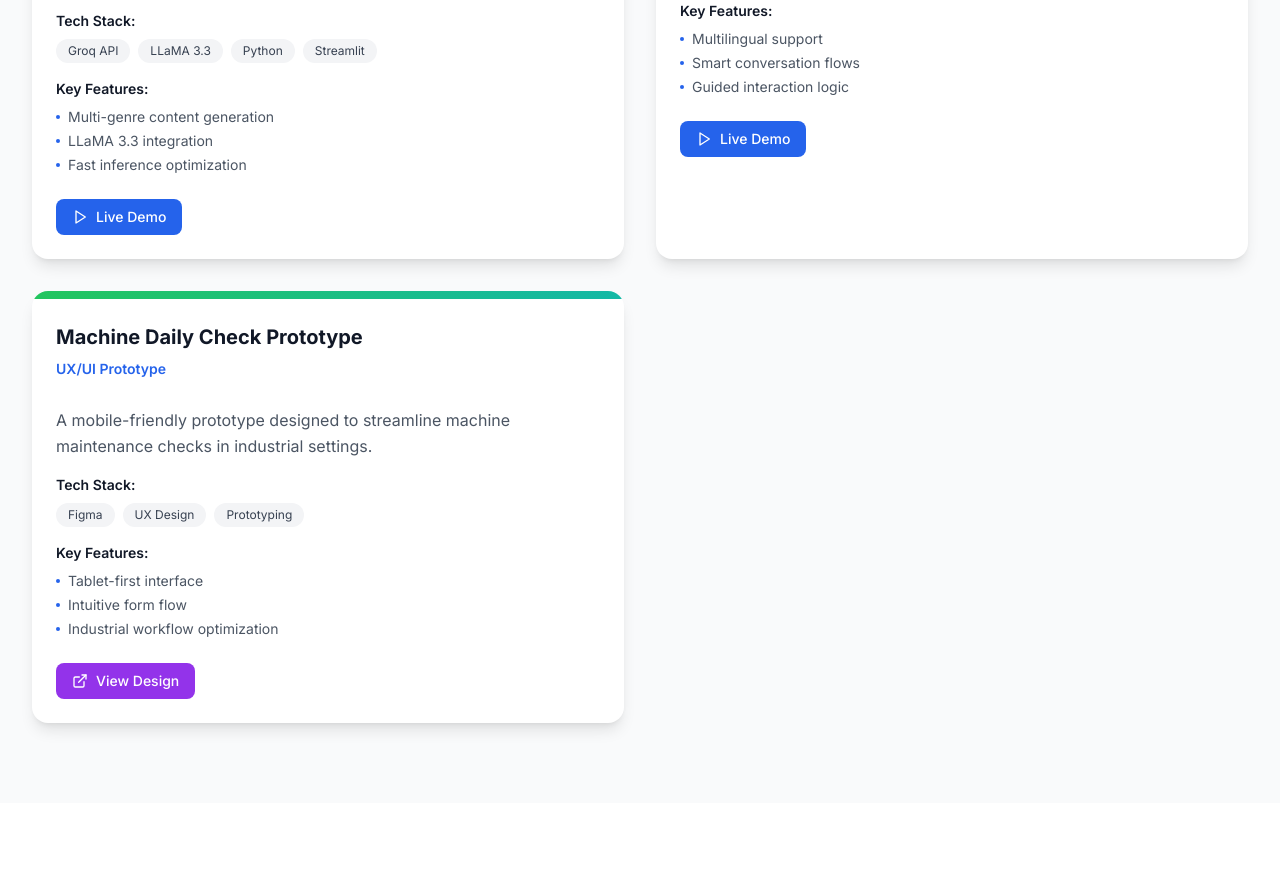
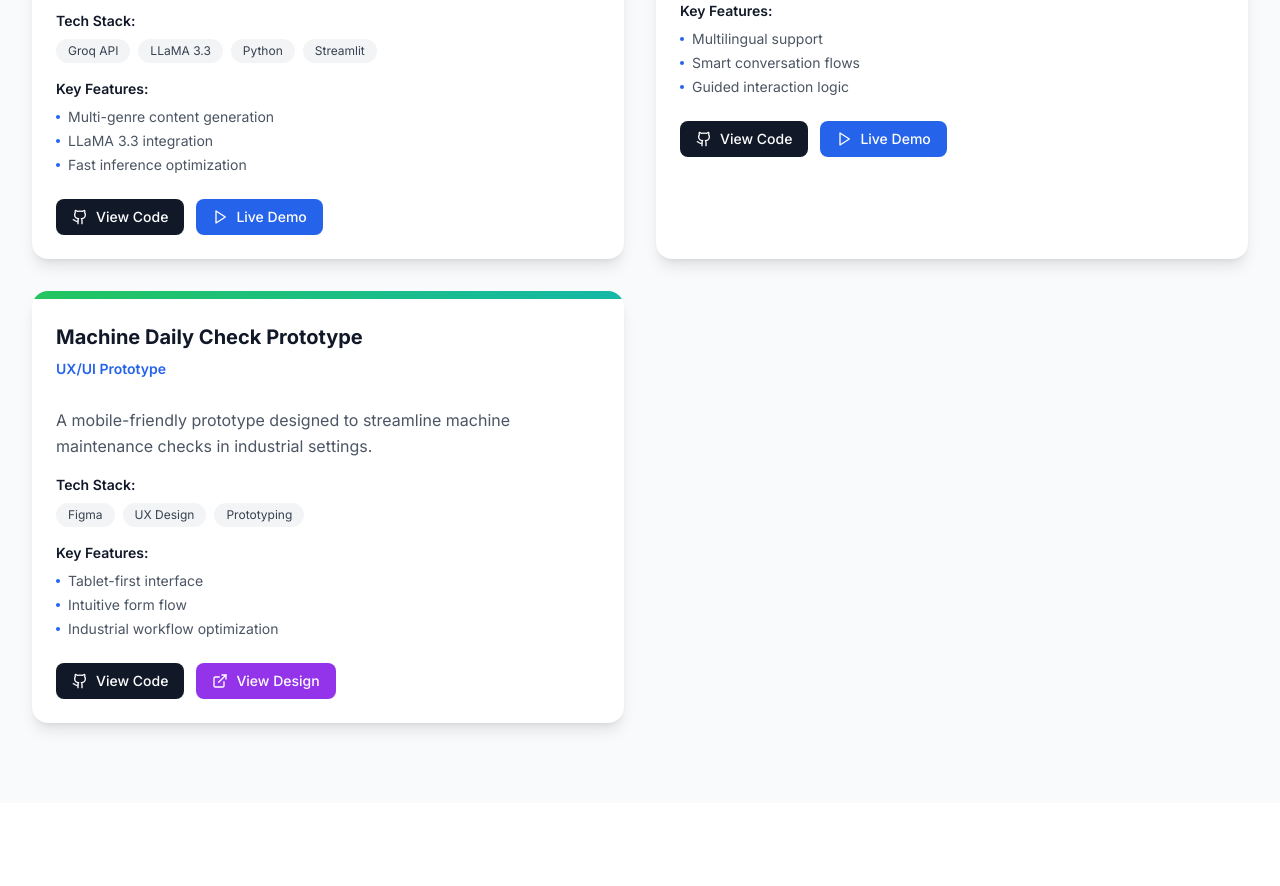
Before and after one commit to Sanelise01/sanelise-portfolio, a React (Vite) app: page / in a window 1280 px wide. Shown: the part 4320-5206 px from the top of the page. Built offline with nearby package versions, Linux system fonts and the light colour scheme.

Commit message:
Add GitHub links to all projects
Added GitHub repository links to all projects in the projects section.

```diff
--- a/src/components/Projects.tsx
+++ b/src/components/Projects.tsx
@@ -1,4 +1,3 @@
-
 import React from 'react';
 import { Github, ExternalLink, Play } from 'lucide-react';
 
@@ -30,6 +29,7 @@ const Projects = () => {
       description: "A next-generation AI-driven creative writing tool designed to assist users in generating high-quality poems, stories, and literary prompts across a variety of styles, tones, and genres. Powered by Groq API and LLaMA 3.3 70B Versatile model for blazing-fast inference and rich, human-like text generation.",
       techStack: ["Groq API", "LLaMA 3.3", "Python", "Streamlit"],
       highlights: ["Multi-genre content generation", "LLaMA 3.3 integration", "Fast inference optimization"],
+      github: "https://github.com/Sanelise01/creativerse-ai",
       demo: "https://cloud.flowiseai.com/chatbot/d4baf847-e9e1-4de2-9a22-c910eec44299",
       gradient: "from-orange-500 to-red-500"
     },
@@ -39,6 +39,7 @@ const Projects = () => {
       description: "An AI chatbot built with Botpress to deliver multilingual career guidance and upskilling suggestions through smart conversation flows.",
       techStack: ["Botpress", "NLP", "Conversation Design"],
       highlights: ["Multilingual support", "Smart conversation flows", "Guided interaction logic"],
+      github: "https://github.com/Sanelise01/botpress-career-guidance",
       demo: "https://cdn.botpress.cloud/webchat/v2.4/shareable.html?configUrl=https://files.bpcontent.cloud/2025/05/16/10/20250516102421-ZCIOC18F.json",
       gradient: "from-indigo-500 to-purple-500"
     },
@@ -49,6 +50,7 @@ const Projects = () => {
       techStack: ["Figma", "UX Design", "Prototyping"],
       highlights: ["Tablet-first interface", "Intuitive form flow", "Industrial workflow optimization"],
       figma: "https://www.figma.com/proto/4l9za9IJtBn06GS4tPwqfj/Machine-Daily-Check_Prototype?node-id=13-3&p=f&t=MxOoZKrUt6grOVLa-1&scaling=scale-down&content-scaling=fixed&page-id=0%3A1&starting-point-node-id=13%3A3",
+      github: "https://github.com/Sanelise01/machine-daily-check-prototype",
       gradient: "from-green-500 to-teal-500"
     }
   ];
```
